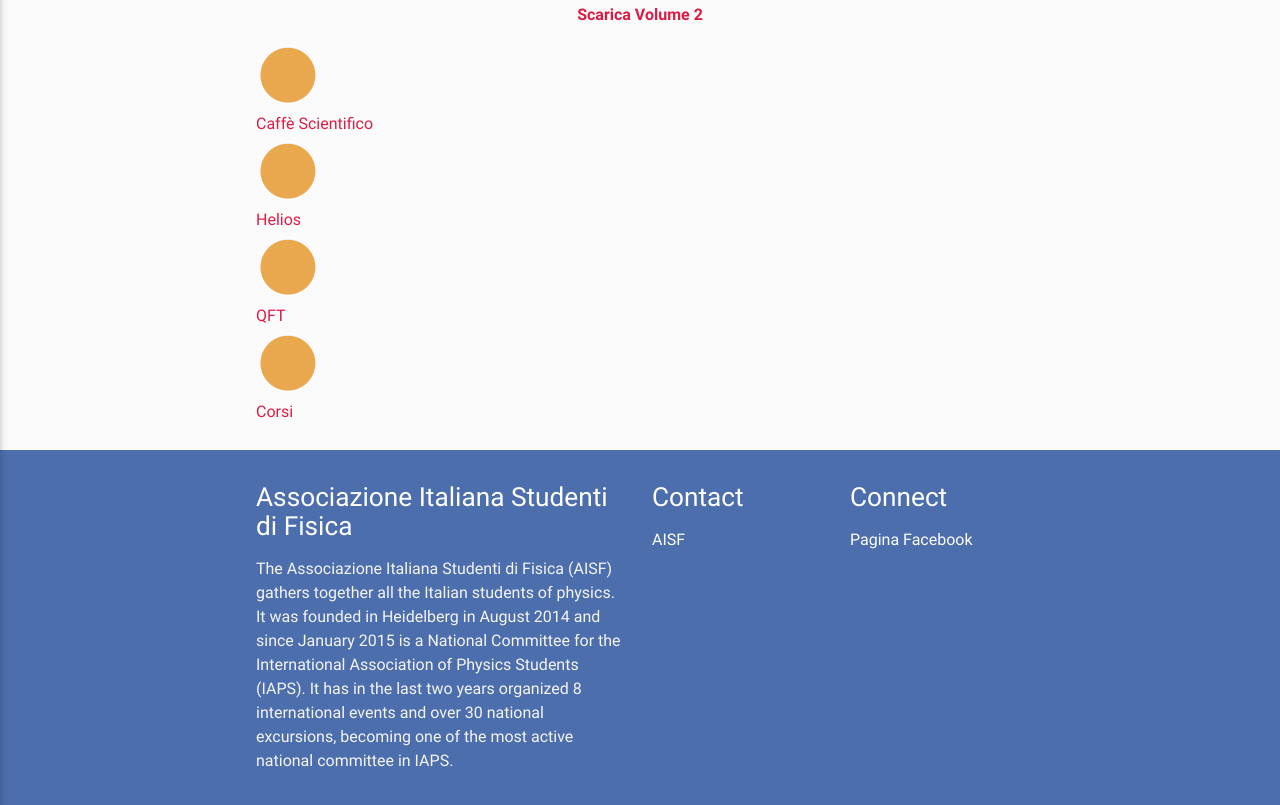
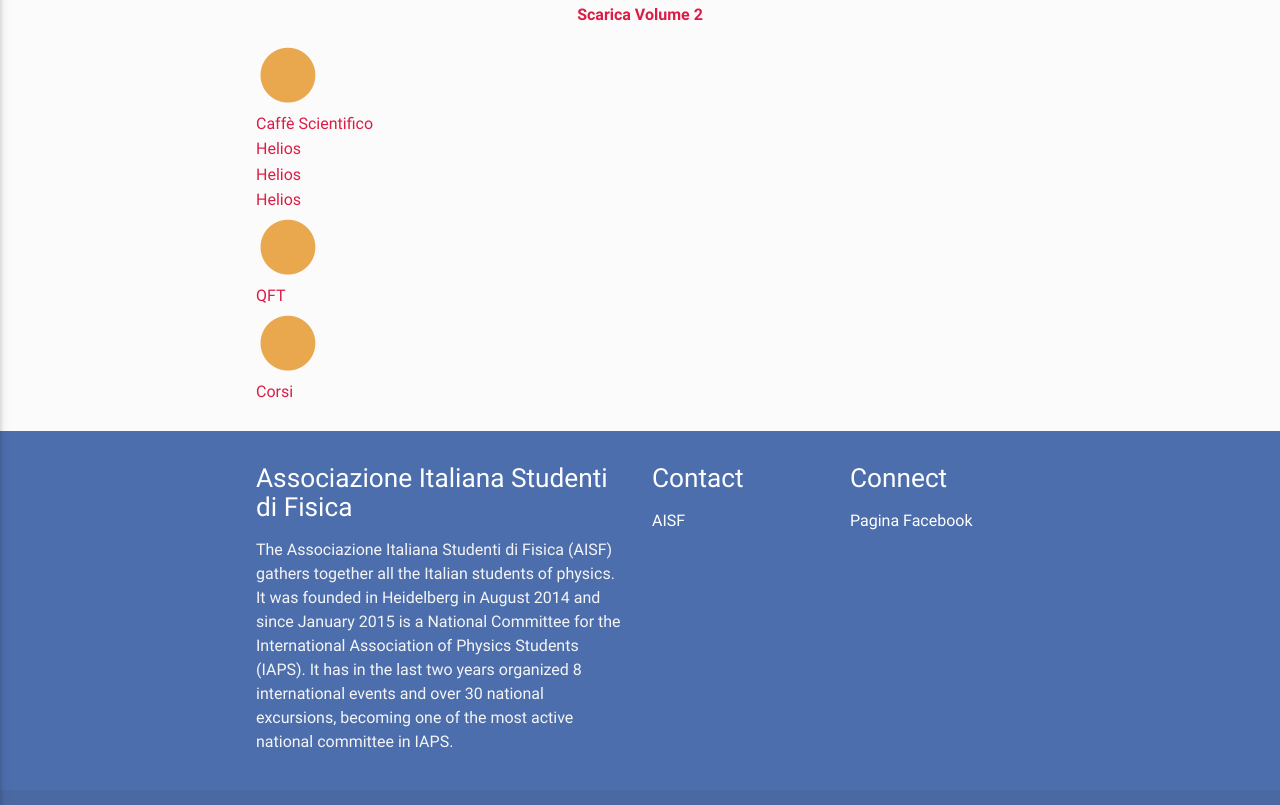
Before and after one commit to ai-sf/aisf_perugia, a Jekyll site: the page built from download.html, in a window 1280 px wide and 900 px high, scrolled down 1288 px, cut to the strip 95-900 px from the top of the window. Built offline with Jekyll 4.4.1, drawn with Linux system fonts in a browser that asks for light colours; nearby versions of some CDN libraries.

Commit message:
Update download.html

```diff
--- a/download.html
+++ b/download.html
@@ -45,14 +45,9 @@
 
 
 
-<a href="/perugia/Helios">
-<span class="fa-stack fa-2x">
-  <i class="fa fa-circle fa-stack-2x text-primary" style="color:rgb(0, 204, 204)></i>
-  <i class="fa fa-file-text fa-stack-1x fa-inverse"></i>
-</span>
-<h6>Helios</h6>
-</a>
-
+<a href="/perugia/Helios"> <h6>Helios</h6> </a>
+<a href="/perugia/Helios"> <h6>Helios</h6> </a>
+<a href="/perugia/Helios"> <h6>Helios</h6> </a>
 
 
 <a href="/perugia/QFT">
```
